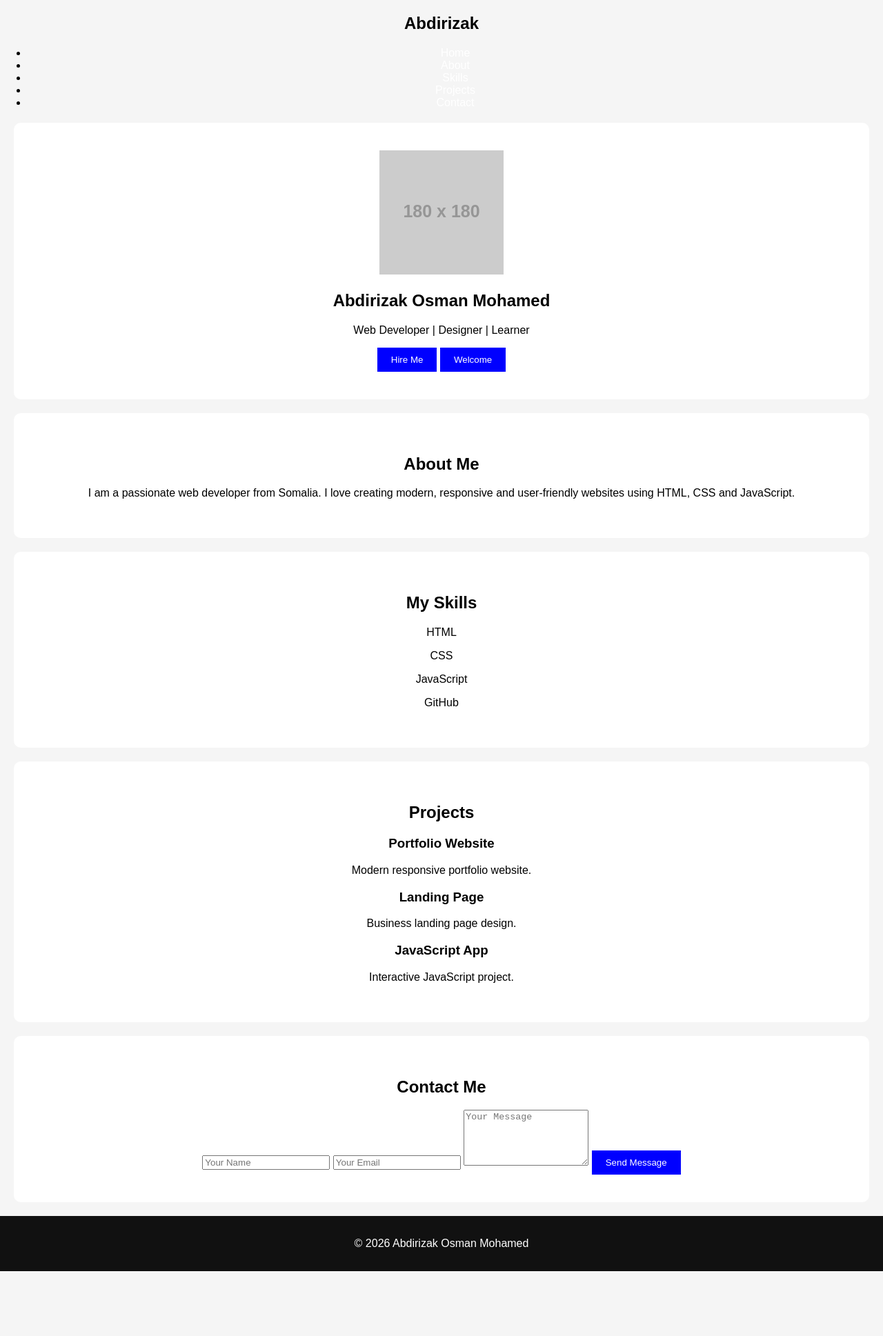
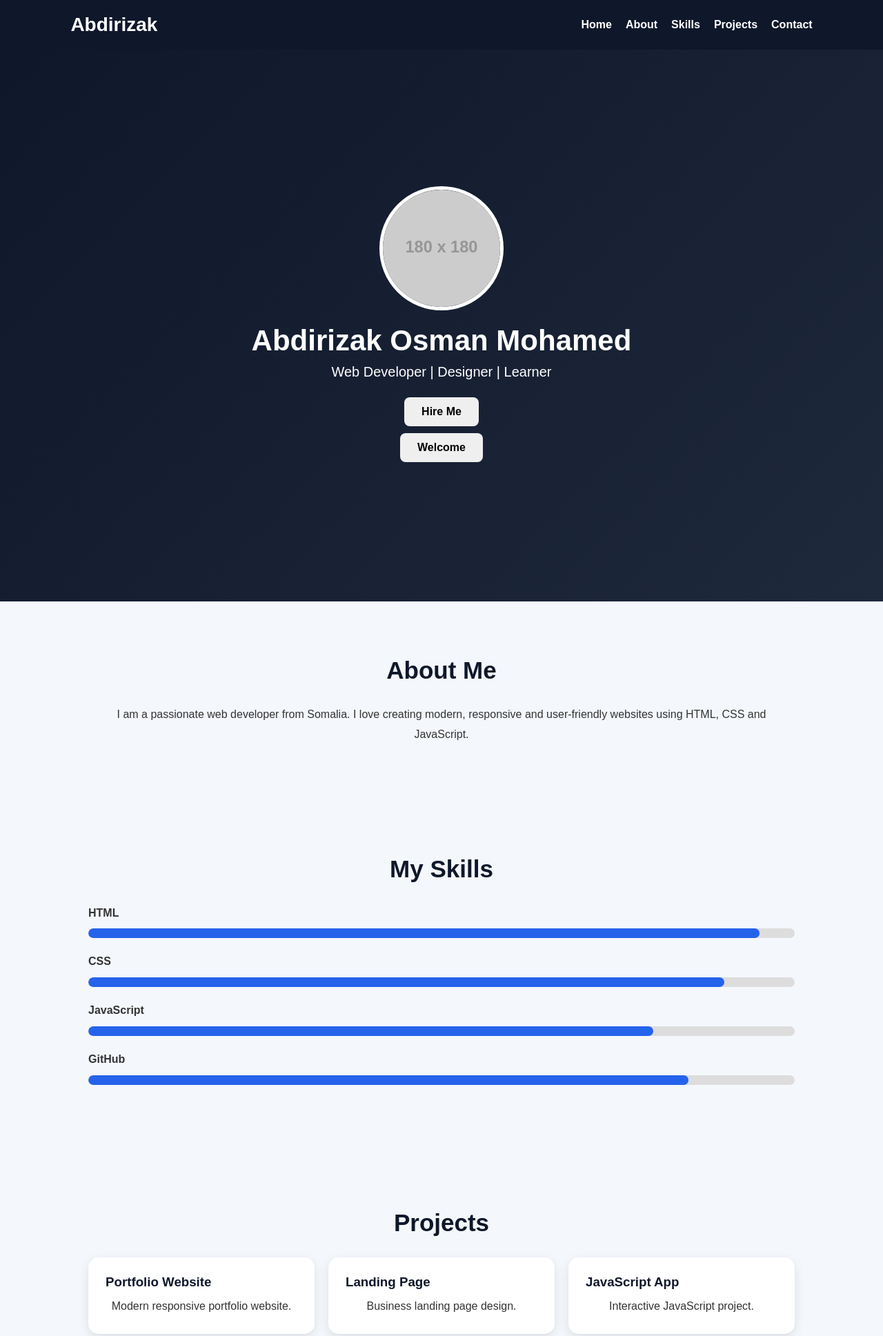
Before and after one commit to abdirazaqosman86-arch/This-is-my-account-page, a plain HTML site: page index.html in a window 1280 px wide. Shown: the top 1937 px of the page at 69% size. Before the commit the page ends 1843 px from the top, so only its background shows below. Drawn offline with Linux system fonts and the light colour scheme; placeholder pictures from the web are drawn by us.

Commit message:
Add new website styling

```diff
--- a/sax.css
+++ b/sax.css
@@ -1,44 +1,217 @@
-body {
-  font-family: Arial, sans-serif;
-  margin: 0;
-  padding: 0;
-  background: #f5f5f5;
-  text-align: center;
+*{
+    margin:0;
+    padding:0;
+    box-sizing:border-box;
+    scroll-behavior:smooth;
 }
 
-header {
-  background: #111;
-  color: white;
-  padding: 20px;
+body{
+    font-family:Arial, sans-serif;
+    background:#f4f7fc;
+    color:#333;
 }
 
-nav a {
-  color: white;
-  margin: 0 10px;
-  text-decoration: none;
+/* Navbar */
+.navbar{
+    background:#0f172a;
+    color:white;
+    display:flex;
+    justify-content:space-between;
+    align-items:center;
+    padding:20px 8%;
+    position:sticky;
+    top:0;
+    z-index:1000;
 }
 
-section {
-  padding: 40px;
-  background: white;
-  margin: 20px;
-  border-radius: 10px;
+.navbar h1{
+    font-size:28px;
 }
 
-button {
-  padding: 10px 20px;
-  background: blue;
-  color: white;
-  border: none;
-  cursor: pointer;
+.navbar ul{
+    list-style:none;
+    display:flex;
+    gap:20px;
 }
 
-button:hover {
-  background: darkblue;
+.navbar a{
+    color:white;
+    text-decoration:none;
+    font-weight:bold;
+    transition:.3s;
 }
 
-footer {
-  background: #111;
-  color: white;
-  padding: 15px;
+.navbar a:hover{
+    color:#38bdf8;
 }
+
+/* Hero */
+.hero{
+    min-height:100vh;
+    display:flex;
+    flex-direction:column;
+    justify-content:center;
+    align-items:center;
+    text-align:center;
+    padding:30px;
+    background:linear-gradient(135deg,#0f172a,#1e293b);
+    color:white;
+}
+
+.hero img{
+    width:180px;
+    height:180px;
+    border-radius:50%;
+    border:5px solid white;
+    margin-bottom:20px;
+}
+
+.hero h2{
+    font-size:42px;
+    margin-bottom:10px;
+}
+
+.hero p{
+    font-size:20px;
+    margin-bottom:20px;
+}
+
+.hero button{
+    padding:12px 25px;
+    margin:5px;
+    border:none;
+    border-radius:8px;
+    cursor:pointer;
+    font-size:16px;
+    font-weight:bold;
+    transition:.3s;
+}
+
+.hero button:hover{
+    transform:translateY(-3px);
+}
+
+/* Sections */
+.section{
+    padding:80px 10%;
+}
+
+.section h2{
+    text-align:center;
+    margin-bottom:30px;
+    font-size:35px;
+    color:#0f172a;
+}
+
+.section p{
+    text-align:center;
+    line-height:1.8;
+}
+
+/* Skills */
+.skill{
+    margin-bottom:20px;
+}
+
+.skill p{
+    text-align:left;
+    margin-bottom:8px;
+    font-weight:bold;
+}
+
+.bar{
+    background:#ddd;
+    border-radius:20px;
+    overflow:hidden;
+}
+
+.bar span{
+    display:block;
+    height:14px;
+    background:#2563eb;
+    border-radius:20px;
+}
+
+/* Projects */
+.projects{
+    display:grid;
+    grid-template-columns:repeat(auto-fit,minmax(250px,1fr));
+    gap:20px;
+}
+
+.card{
+    background:white;
+    padding:25px;
+    border-radius:15px;
+    box-shadow:0 5px 15px rgba(0,0,0,.1);
+    transition:.3s;
+}
+
+.card:hover{
+    transform:translateY(-8px);
+}
+
+.card h3{
+    margin-bottom:10px;
+    color:#0f172a;
+}
+
+/* Contact */
+form{
+    max-width:600px;
+    margin:auto;
+}
+
+form input,
+form textarea{
+    width:100%;
+    padding:14px;
+    margin-bottom:15px;
+    border:1px solid #ccc;
+    border-radius:8px;
+}
+
+form button{
+    width:100%;
+    padding:14px;
+    border:none;
+    background:#2563eb;
+    color:white;
+    border-radius:8px;
+    cursor:pointer;
+    font-size:16px;
+}
+
+form button:hover{
+    background:#1d4ed8;
+}
+
+/* Footer */
+footer{
+    background:#0f172a;
+    color:white;
+    text-align:center;
+    padding:25px;
+}
+
+/* Mobile */
+@media(max-width:768px){
+
+    .navbar{
+        flex-direction:column;
+        gap:15px;
+    }
+
+    .navbar ul{
+        flex-wrap:wrap;
+        justify-content:center;
+    }
+
+    .hero h2{
+        font-size:30px;
+    }
+
+    .hero p{
+        font-size:16px;
+    }
+}
```
